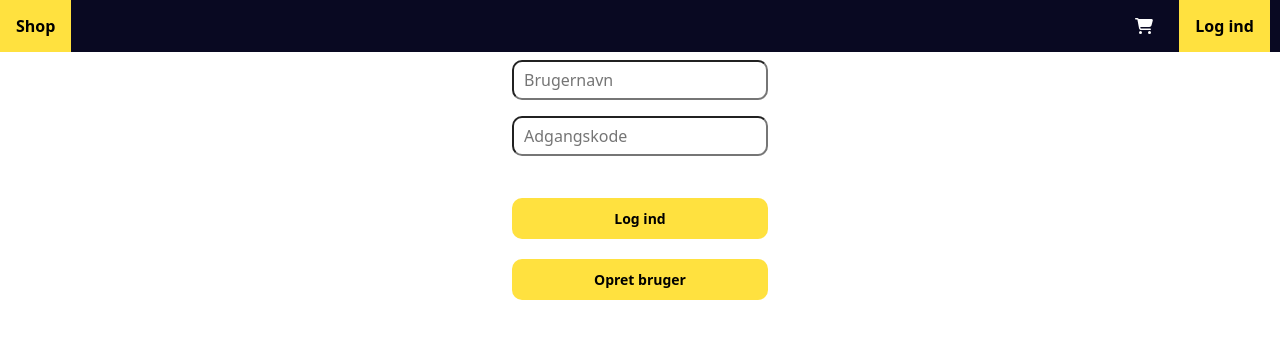
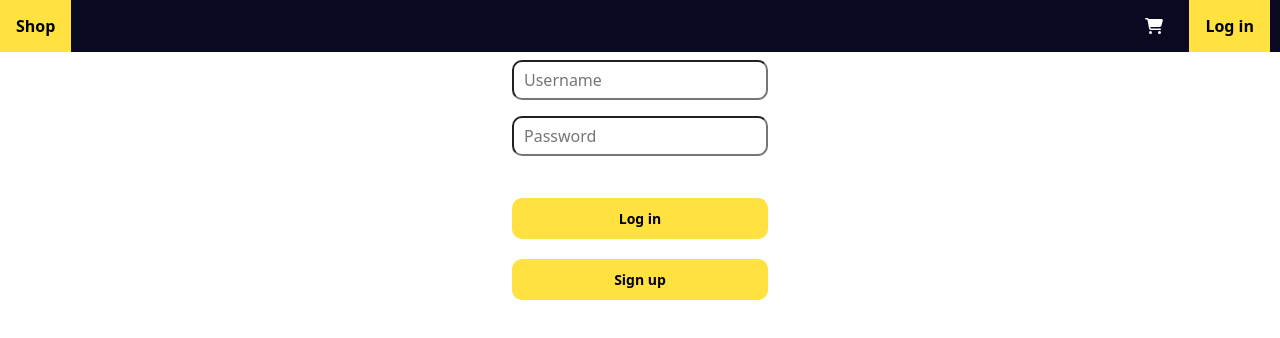
Before and after one commit to FrederikBA/SecurityProject, a React (Create React App) app in the folder client/: page /login in a window 1280 px wide. Shown: the top 338 px of the page. Built offline with nearby package versions, Linux system fonts and the light colour scheme.

Commit message:
Frontend - remove gutter, change culture

```diff
--- a/client/src/components/Header.js
+++ b/client/src/components/Header.js
@@ -10,7 +10,7 @@ const Header = () => {
             <nav>
                 <ul className='header'>
                     <li><NavLink to='/'>Shop</NavLink></li>
-                    <li className="align-right login-nav"><NavLink to="/login">Log ind</NavLink></li>
+                    <li className="align-right login-nav"><NavLink to="/login">Log in</NavLink></li>
                     <li className="align-right"><NavLink to="/cart"><div className="cart-icon">{cartIcon}</div></NavLink></li>
                 </ul>
             </nav>
--- a/client/src/components/ProductCard.js
+++ b/client/src/components/ProductCard.js
@@ -44,6 +44,7 @@ const ProductCard = ({ products, isLoading, rentNotifySuccess, rentNotifyError,
     }
 
     return (
+        <div className="container">
             <div className="row row-cols-5">
                 {/* {products.map((product) => (
                 <div key={product.movie_id} className="col mb-4 poster" onMouseEnter={() => handleMouseEnter(movie.movie_id)}
@@ -69,18 +70,19 @@ const ProductCard = ({ products, isLoading, rentNotifySuccess, rentNotifyError,
                             <img src={shirt} className="card-img-top" alt={product.product_name} />
                             {hoveredProductId === product.product_id ? (
                                 <>
-                                <button onClick={() => handleProductClick(product.product_id)} className="btn show-more">Vis mere</button>
-                                {/* <button onClick={(e) => { e.stopPropagation(); addToCart(movie.movie_id, movie.price); }} id="rent-button" className="btn rent">Læg i kurv</button> */}
+                                    <button onClick={() => handleProductClick(product.product_id)} className="btn show-more">More info</button>
+                                    {/* <button onClick={(e) => { e.stopPropagation(); addToCart(movie.movie_id, movie.price); }} id="rent-button" className="btn rent">Add to basket</button> */}
                                 </>
                             ) : null}
 
                             <div className="card-body center">
                                 <p className="card-title">{product.product_name}</p>
-                            <span className="poster-text">{product.product_price} kr.</span>
+                                <span className="poster-text">${product.product_price}</span>
                             </div>
                         </div>
                     ))
                 }
+            </div>
         </div>
     );
 
--- a/client/src/views/Login.js
+++ b/client/src/views/Login.js
@@ -37,15 +37,15 @@ const Login = ({ onLogin }) => {
     return (
         <div className="center">
             <form onChange={onChange} >
-                <input className="loginInput" placeholder="Brugernavn" id="username" />
+                <input className="loginInput" placeholder="Username" id="username" />
                 <br></br>
-                <input className="loginInput" type="password" placeholder="Adgangskode" id="password" />
+                <input className="loginInput" type="password" placeholder="Password" id="password" />
                 <br></br>
                 <br></br>
-                <button className="loginButton" onClick={login}>Log ind</button>
+                <button className="loginButton" onClick={login}>Log in</button>
                 <br></br>
             </form>
-            <button className="loginButton" onClick={toRegister}>Opret bruger</button>
+            <button className="loginButton" onClick={toRegister}>Sign up</button>
         </div >
     )
 }
--- a/client/src/views/ProductPage.js
+++ b/client/src/views/ProductPage.js
@@ -24,7 +24,7 @@ const ProductPage = () => {
                 <div className="product-card">
                     <img src={shirt} alt={product.product_name} className="product-image" />
                     <h2 className="product-name">{product.product_name}</h2>
-                    <p className="product-price">DKK {product.product_price},-</p>
+                    <p className="product-price">$ {product.product_price}</p>
                 </div>
             </div>
         </div>
--- a/client/src/views/Register.js
+++ b/client/src/views/Register.js
@@ -5,7 +5,6 @@ import apiUtils from '../utils/apiUtils';
 
 const Register = () => {
     const [loginCredentials, setLoginCredentials] = useState({ email: "", username: "", password: "" });
-    const [errorMsg, setErrorMsg] = useState("");
 
     const URL = apiUtils.getUrl()
 
@@ -18,7 +17,7 @@ const Register = () => {
 
             const response = await apiUtils.getAxios().post(URL + '/register', formData, {
                 headers: {
-                    'Content-Type': 'multipart/form-data', // Set the content type to form data
+                    'Content-Type': 'multipart/form-data'
                 },
             });
 
--- a/client/src/views/ShopPage.js
+++ b/client/src/views/ShopPage.js
@@ -22,15 +22,15 @@ const ShopPage = () => {
 
     //Toast
     const rentNotifySuccess = () => {
-        toast.success('Din film er tilføjet til kurven', { position: toast.POSITION.BOTTOM_RIGHT });
+        toast.success('Success Message', { position: toast.POSITION.BOTTOM_RIGHT });
     };
 
     const rentNotifyError = () => {
-        toast.error('Der opstod en fejl, din film blev ikke tilføjet', { position: toast.POSITION.BOTTOM_RIGHT });
+        toast.error('Error Message', { position: toast.POSITION.BOTTOM_RIGHT });
     };
 
     const rentNotifyLogin = () => {
-        toast.error('Du skal logge ind for at leje en film', { position: toast.POSITION.BOTTOM_RIGHT });
+        toast.error('Login Error Message', { position: toast.POSITION.BOTTOM_RIGHT });
     };
 
 
```
Lines whose indentation alone changed are shown as unchanged.
